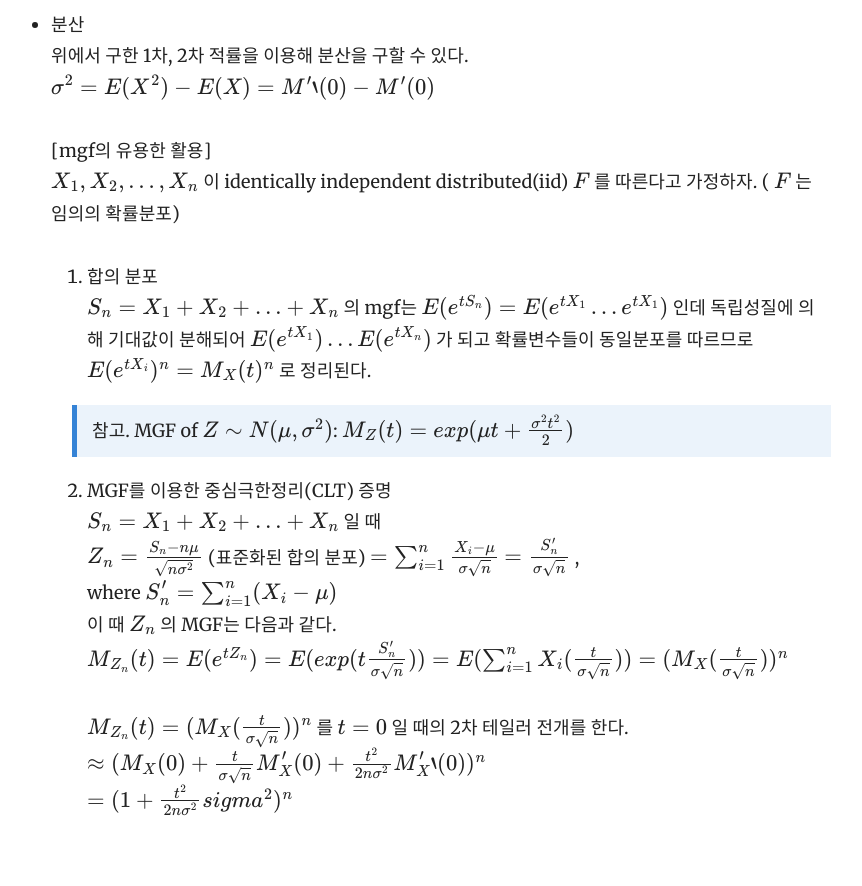
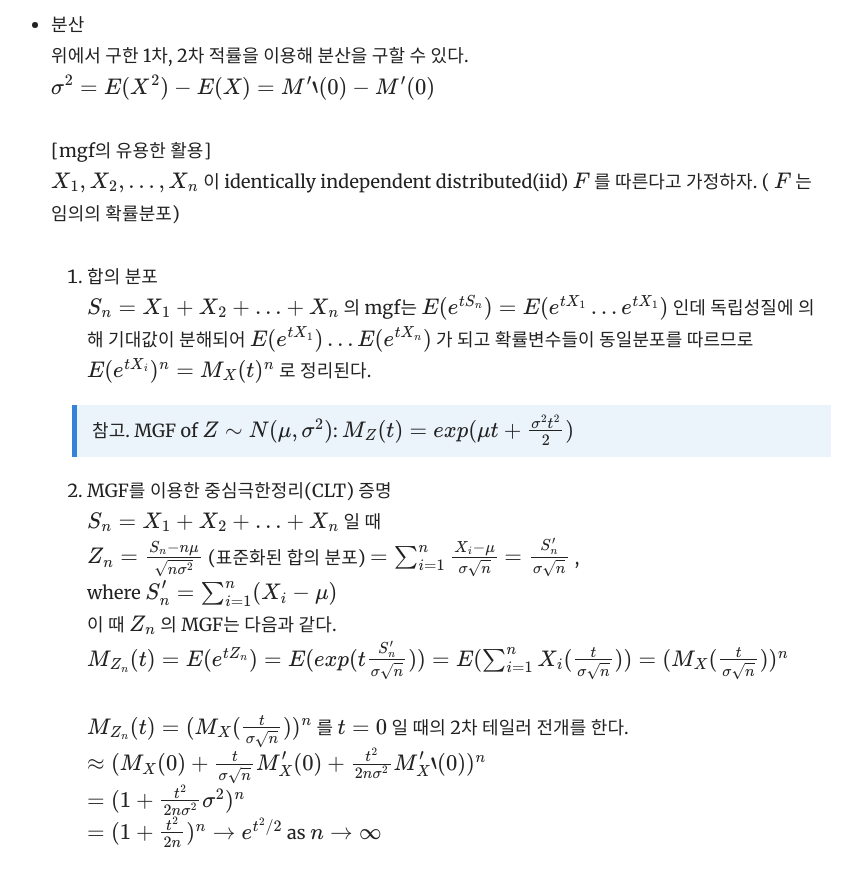
Before and after one commit to yrk3434/yrk3434.github.io, a Jekyll site: the page built from _docs/Theory/Mathematical Statistics.md, in a window 1280 px wide and 900 px high, scrolled down 2422 px. Shown: the top 886 px of the window, without its empty margins (369-1231 px from the left). Built offline with Jekyll 4.4.1, drawn with Linux system fonts in a browser that asks for light colours; formulas are drawn with MathJax 3.

Commit message:
Update Mathematical Statistics.md

```diff
--- a/_docs/Theory/Mathematical Statistics.md
+++ b/_docs/Theory/Mathematical Statistics.md
@@ -84,4 +84,5 @@ $ X_1, X_2, ..., X_n $ 이 identically independent distributed(iid) $ F $ 를
    <br/>
   $ M_{Z_n}(t) = ( M_X( \frac{t}{\sigma \sqrt{n} }  ) )^n $ 를 $ t=0 $ 일 때의 2차 테일러 전개를 한다. <br/>
   $ \approx  ( M_X(0) + \frac{t}{\sigma \sqrt{n} } M_X'(0) + \frac{t^2}{2 n \sigma^2 }  M_X''(0) )^n $ <br/>
-  $ = ( 1+ \frac{t^2}{2 n \sigma^2 } sigma^2  )^n $
+  $ = ( 1+ \frac{t^2}{2 n \sigma^2 } \sigma^2  )^n $ <br/>
+  $ =  ( 1+ \frac{t^2}{2 n }  )^n  \rightarrow e^{t^2/2}  $ as $ n  \rightarrow \infty $
```
